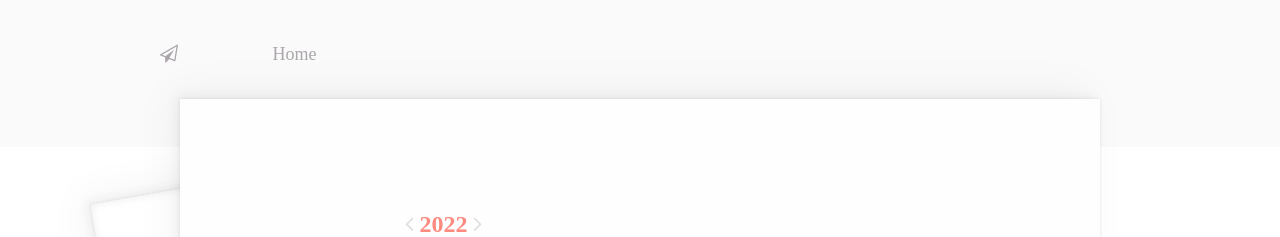
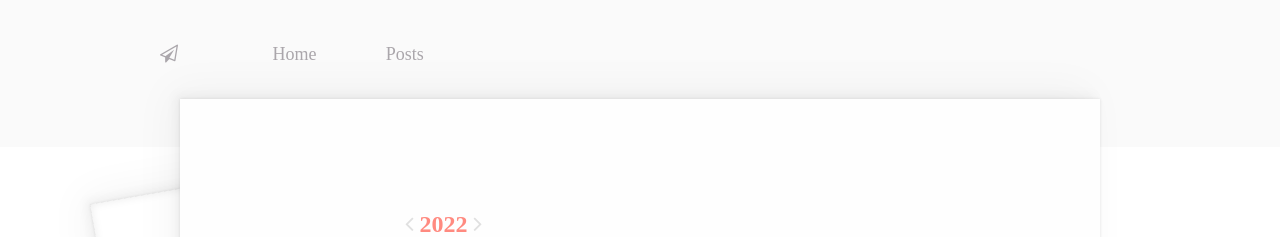
Before and after one commit to taisei-13046/TIL_pages, a Jekyll site: the page built from index.html, in a window 1280 px wide. Shown: the top 237 px of the page. Built offline with Jekyll 4.4.1, drawn with Linux system fonts in a browser that asks for light colours.

Commit message:
Update _config.yml

```diff
--- a/_config.yml
+++ b/_config.yml
@@ -16,6 +16,7 @@ link:
 # Links in the navigation, you can modify both link name and link url
 nav:
    Home: "/"
+   Posts: "/posts"
 
 
 markdown: kramdown
```
